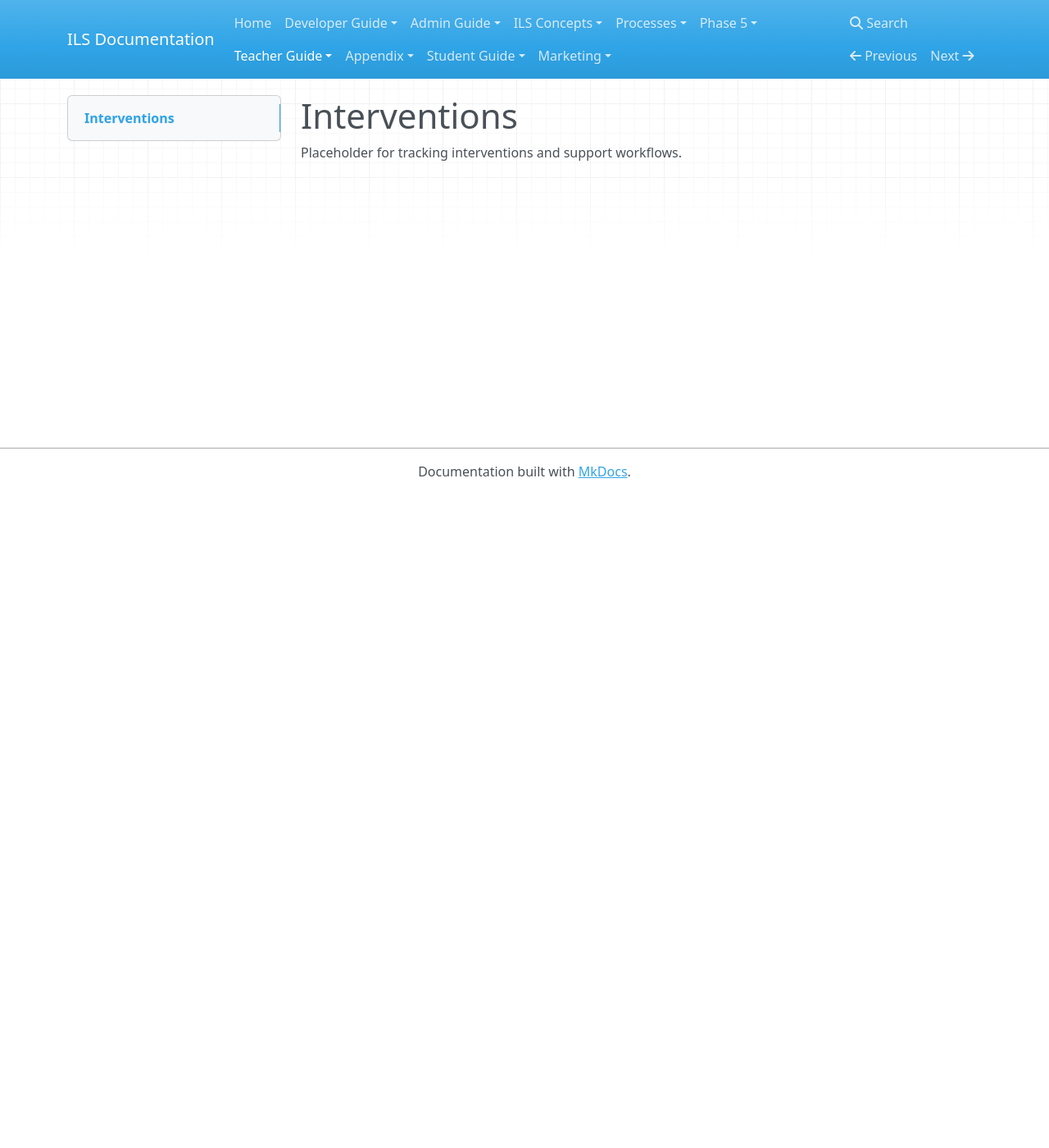
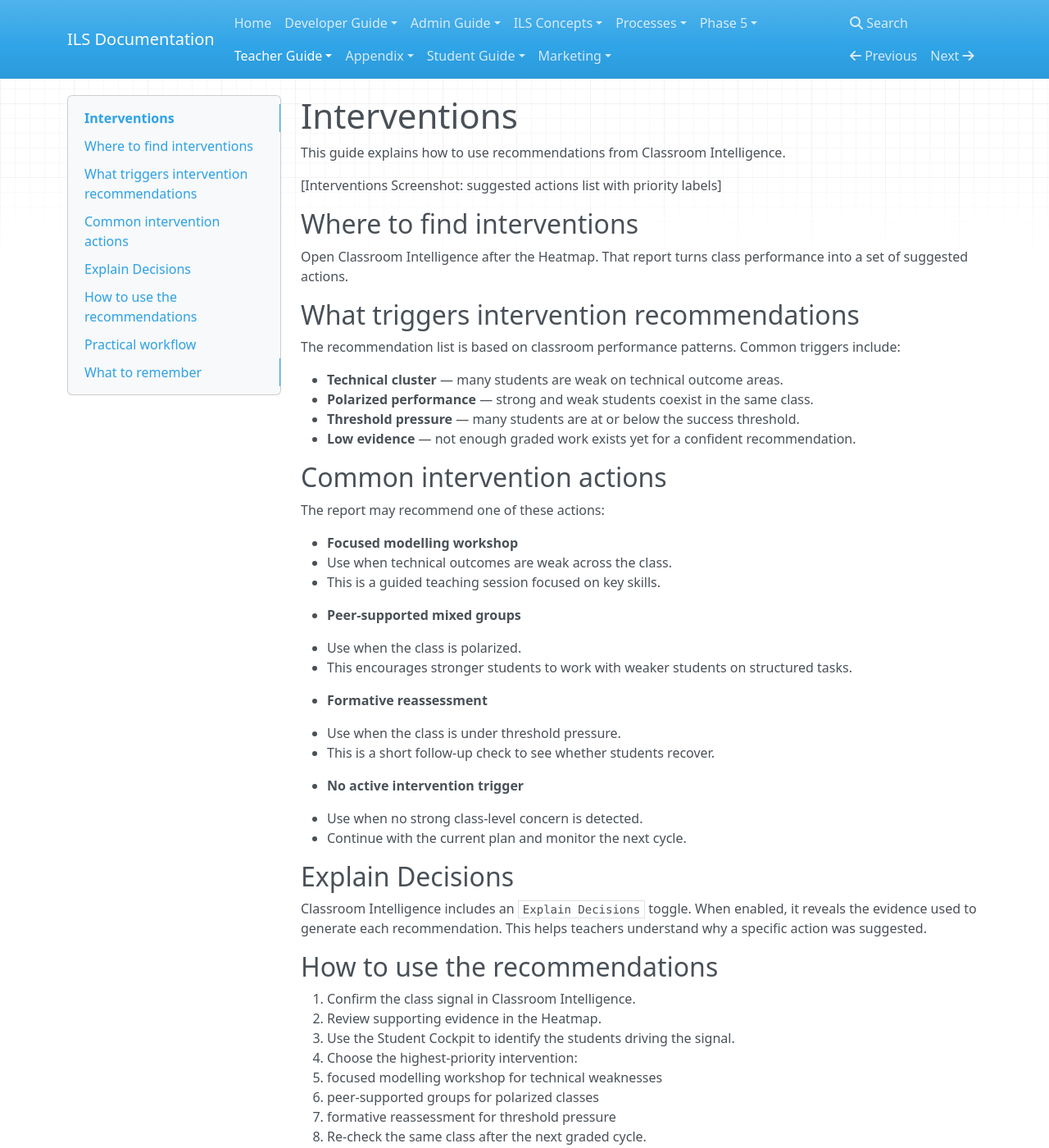
Before and after one commit to Maestrocop/ILS-doc, an MkDocs documentation site: the page built from docs/teacher/interventions.md, in a window 1280 px wide and 1400 px high. Shown: the whole window at 82% size. Built offline with MkDocs 1.6.1, drawn with Linux system fonts in a browser that asks for light colours; nearby versions of some CDN libraries; some of the changed text lies outside the part shown.

```diff
--- a/docs/teacher/interventions.md
+++ b/docs/teacher/interventions.md
@@ -1,3 +1,69 @@
 # Interventions
 
-Placeholder for tracking interventions and support workflows.
+This guide explains how to use recommendations from Classroom Intelligence.
+
+[Interventions Screenshot: suggested actions list with priority labels]
+
+## Where to find interventions
+
+Open Classroom Intelligence after the Heatmap.
+That report turns class performance into a set of suggested actions.
+
+## What triggers intervention recommendations
+
+The recommendation list is based on classroom performance patterns.
+Common triggers include:
+
+- **Technical cluster** — many students are weak on technical outcome areas.
+- **Polarized performance** — strong and weak students coexist in the same class.
+- **Threshold pressure** — many students are at or below the success threshold.
+- **Low evidence** — not enough graded work exists yet for a confident recommendation.
+
+## Common intervention actions
+
+The report may recommend one of these actions:
+
+- **Focused modelling workshop**
+  - Use when technical outcomes are weak across the class.
+  - This is a guided teaching session focused on key skills.
+
+- **Peer-supported mixed groups**
+  - Use when the class is polarized.
+  - This encourages stronger students to work with weaker students on structured tasks.
+
+- **Formative reassessment**
+  - Use when the class is under threshold pressure.
+  - This is a short follow-up check to see whether students recover.
+
+- **No active intervention trigger**
+  - Use when no strong class-level concern is detected.
+  - Continue with the current plan and monitor the next cycle.
+
+## Explain Decisions
+
+Classroom Intelligence includes an `Explain Decisions` toggle.
+When enabled, it reveals the evidence used to generate each recommendation.
+This helps teachers understand why a specific action was suggested.
+
+## How to use the recommendations
+
+1. Confirm the class signal in Classroom Intelligence.
+2. Review supporting evidence in the Heatmap.
+3. Use the Student Cockpit to identify the students driving the signal.
+4. Choose the highest-priority intervention:
+   - focused modelling workshop for technical weaknesses
+   - peer-supported groups for polarized classes
+   - formative reassessment for threshold pressure
+5. Re-check the same class after the next graded cycle.
+
+## Practical workflow
+
+- Start with the Heatmap to identify outcome-level gaps.
+- Use Classroom Intelligence to translate patterns into actions.
+- Use the Student Cockpit to focus on individual students.
+- Apply the recommended intervention and track the next cycle.
+
+## What to remember
+
+The most useful recommendations come when there is enough graded work.
+If the report says there is not enough evidence, prioritize grading pending submissions first.
```
Also changed, not shown: docs/teacher/module-composer.md (added, +83 -0 lines).
